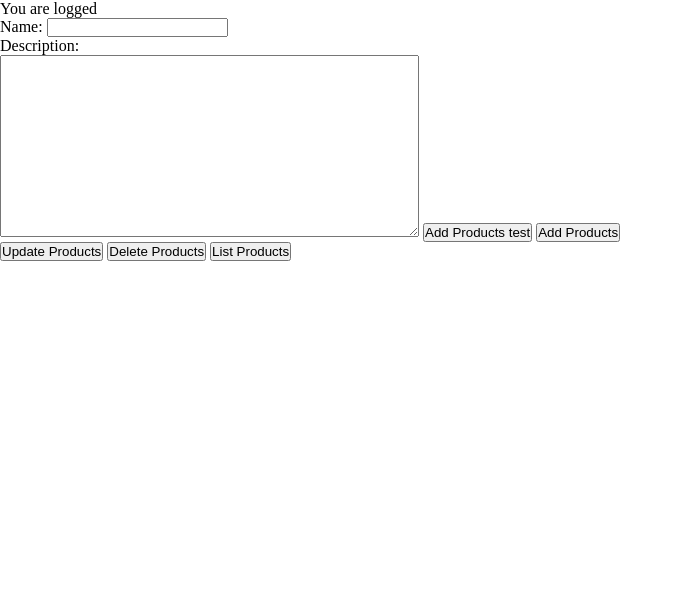
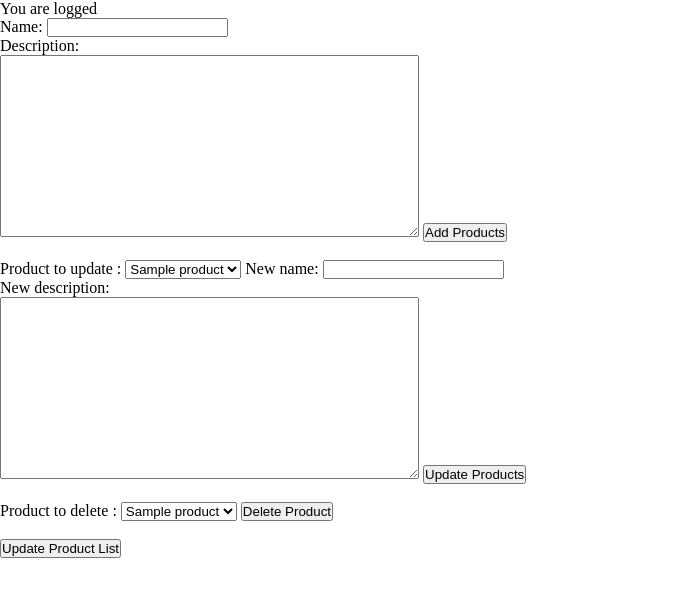
Before and after one commit to FortranVBA/MediaTree, a Django app: template products/templates/products/products.html in a window 1280 px wide. Shown: the part 36-633 px from the top of the page, without its empty margins (0-683 px from the left). Run offline with Django 3.2, Linux system fonts and the light colour scheme; the template is opened without the code that fills it: values that come from a table or form of the project are taken from there, others are empty; tables that the repository leaves empty hold one stand-in row (values such as "Sample post").

Commit message:
Method form updates

```diff
--- a/products/templates/products/products.html
+++ b/products/templates/products/products.html
@@ -10,13 +10,57 @@ You are logged
         <label for="product_description_field">Description: </label>
         <br>
         <textarea id="product_description_field" name="product_description_field" rows="12" cols="50"></textarea>
-        <button type="button" id="button_add_product">Add Products test</button>
         <input type="submit" value="Add Products">
     </form>
 </div>
-<button type="button" id="button_update_product">Update Products</button>
-<button type="button" id="button_delete_product">Delete Products</button>
-<button type="button" id="button_list_product">List Products</button>
+
+<br>
+
+<div class=container_button_update_product>
+    <form id="add_product_form" method="post" onsubmit="submit_update_product(event);">{% csrf_token %}
+        <label for="product_name_selector_update">Product to update :</label>
+        <select name="product_name_selector_update" id="product_name_selector_update">
+            {% for product in products %}
+            <option value="{{product.pk}}">{{product.name}}</option>
+            {% endfor %}
+        </select>
+
+        <label>New name: <input type="text" id="product_update_name_field"></label><br>
+        <label for="product_update_description_field">New description: </label>
+        <br>
+        <textarea id="product_update_description_field" name="product_update_description_field" rows="12"
+            cols="50"></textarea>
+        <input type="submit" value="Update Products">
+    </form>
+</div>
+
+<br>
+
+<div class=container_button_delete_product>
+    <form id="delete_product_form" method="delete" onsubmit="submit_delete_product(event);">{% csrf_token %}
+        <label for="product_name_selector_delete">Product to delete :</label>
+        <select name="product_name_selector_delete" id="product_name_selector_delete">
+            {% for product in products %}
+            <option value="{{product.pk}}">{{product.name}}</option>
+            {% endfor %}
+        </select>
+        <input type="submit" value="Delete Product">
+    </form>
+
+</div>
+
+<br>
+
+<div class=container_button_list_product>
+    <button type="button" id="button_list_product" onClick="window.location.reload();">Update Product List</button>
+</div>
+
+<br>
+
+<div class=container_button_list_product>
+    <table id="table_product">
+    </table>
+</div>
 
 <script src="https://unpkg.com/axios/dist/axios.min.js"></script>
 {% load static %}
```
